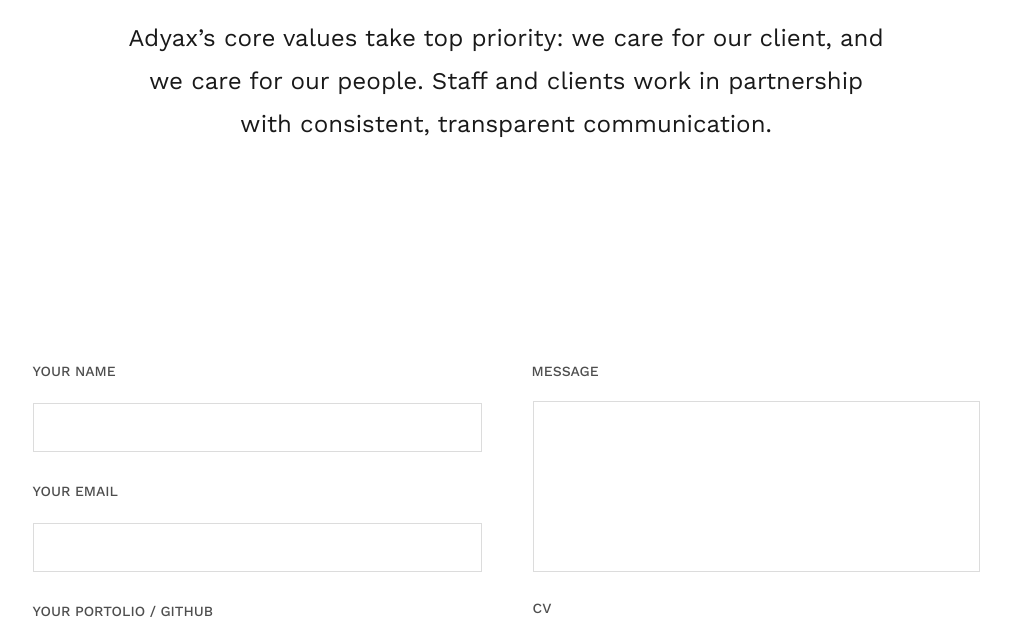
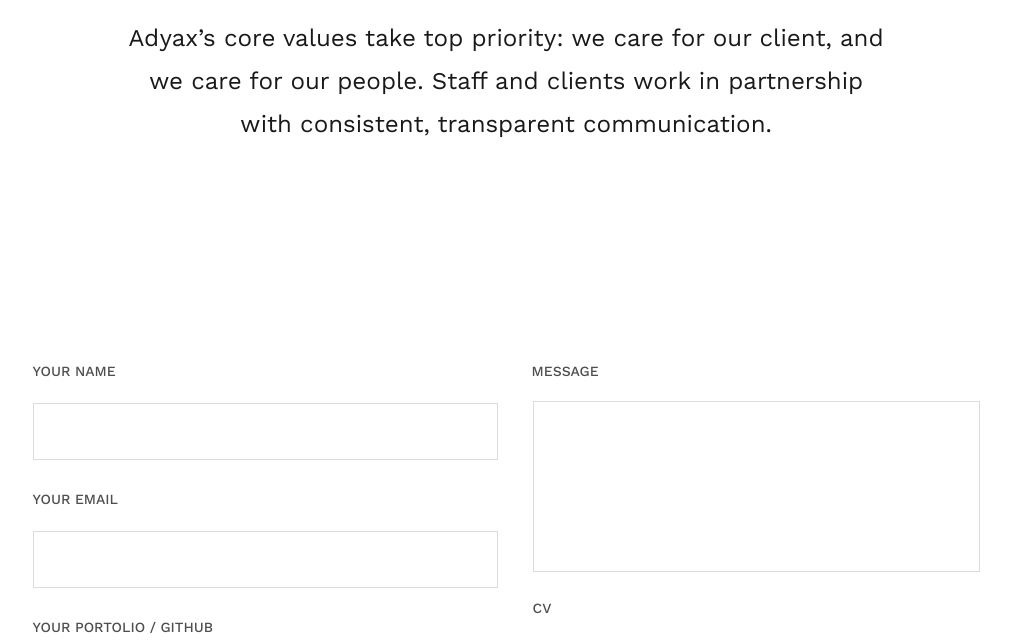
Before and after one commit to evgar/adx_frontend, a website: page app/index.html in a window 1280 px wide. Shown: the part 306-946 px from the top of the page, without its empty margins (134-1145 px from the left). Drawn offline with nearby package versions, Linux system fonts and the light colour scheme; files that its build step writes are made by us from their sources.

Commit message:
add fixes

```diff
--- a/app/index.html
+++ b/app/index.html
@@ -5,16 +5,10 @@
     <meta name="description" content="">
     <meta name="viewport" content="width=device-width, initial-scale=1">
     <title>Test task</title>
+    <link rel="apple-touch-icon" href="apple-touch-icon.png">
 
-    <link rel="apple-touch-icon" href="apple-touch-icon.png">
-    <!-- Place favicon.ico in the root directory -->
 
-    <!-- build:css styles/vendor.css -->
-    <!-- bower:css -->
-    <!-- endbower -->
-    <!-- endbuild -->
 
-    <!-- build:css styles/main.css -->
     <link rel="stylesheet" href="styles/main.css">
     <!-- endbuild -->
 
@@ -27,11 +21,6 @@
       <p class="browserupgrade">You are using an <strong>outdated</strong> browser. Please <a href="http://browsehappy.com/">upgrade your browser</a> to improve your experience.</p>
     <![endif]-->
 
-    <!-- build:js scripts/vendor.js -->
-    <!-- bower:js -->
-    <script src="/bower_components/modernizr/modernizr.js"></script>
-    <!-- endbower -->
-    <!-- endbuild -->
     <header class="section section__header">
       <div class="logo">
         <img class="logo_img" src="images/logo@2x.svg" alt="Logo">
@@ -43,10 +32,10 @@
       <form class="form" id="candidateForm" method="post">
         <fieldset class="form-block form-block--left">
             <label class="form__label" for="name">Your name</label>
-            <input class="form__input" type="text" id="name">
+            <input class="form__input" type="text" id="name" value="">
 
             <label class="form__label" for="email">Your email</label>
-            <input class="form__input" type="email" id="email">
+            <input class="form__input" type="email" id="email" value="">
 
             <label class="form__label" for="link">Your portolio / github</label>
             <input class="form__input" type="url" id="link">
--- a/app/scripts/main.js
+++ b/app/scripts/main.js
@@ -1,5 +1,5 @@
-let form = document.getElementById("candidateForm");
+let form = document.getElementById('candidateForm');
 
-form.addEventListener("submit", (event) => {
+form.addEventListener('submit', (event) => {
   event.preventDefault();
 }, true);
--- a/app/styles/main.scss
+++ b/app/styles/main.scss
@@ -21,7 +21,6 @@
 
 body {
   width: 100%;
-  max-width: 1200px;
   margin: 0 auto;
 }
 
@@ -74,10 +73,10 @@
 .form {
   &__input {
     width: 99%;
-    height: 45px;
+    height: 35px;
     margin: 22px 0 30px 0;
     border: 1px solid #dcdcdc;
-
+    padding: 10px;
     &--cv {
       top: -46px;
       left: 78%;
@@ -367,7 +366,6 @@
 
 .section {
   &__main {
-    max-width: 1200px;
     width: 100%;
     padding: 0 0 205px 0;
     @include breakpoint(577px 1000px) {
@@ -382,7 +380,6 @@
 }
 
 .footer {
-  max-width: 1200px;
   width: 100%;
   background-color: black;
   padding: 19% 0 21.7% 0;
```
